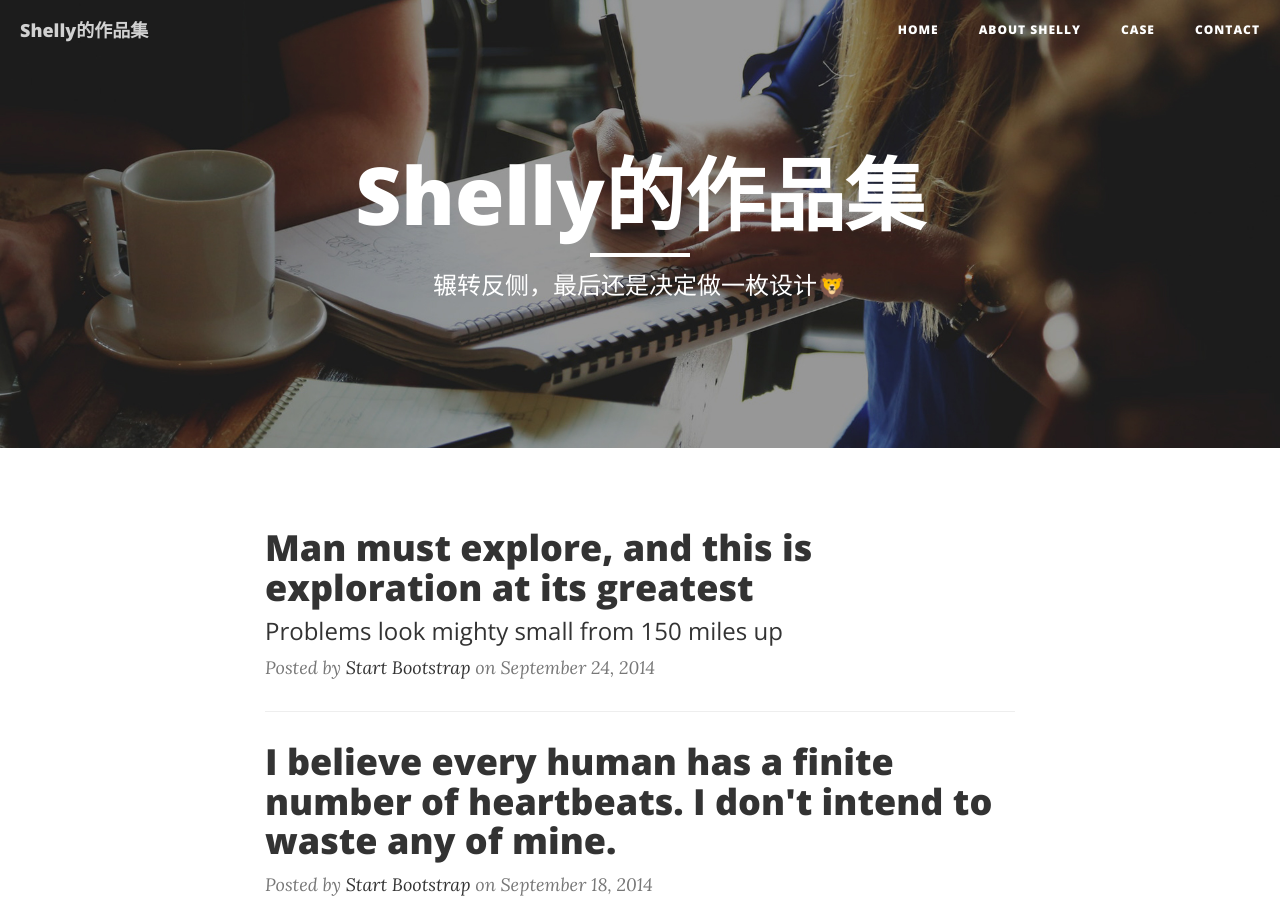
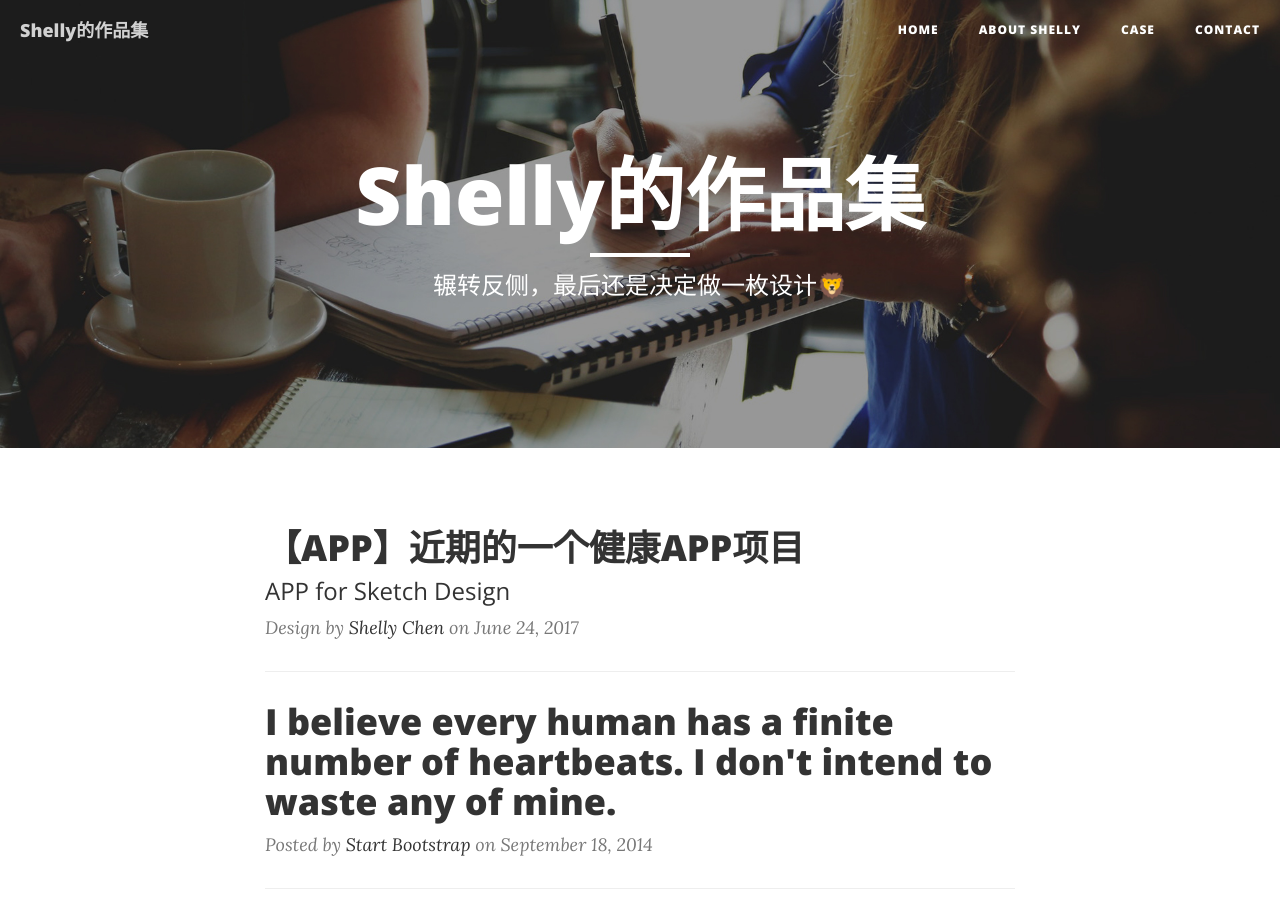
Before and after one commit to shellycee/GirlsCodingDayDemo, a website: page index.html in a window 1280 px wide. Shown: the top 901 px of the page. Drawn offline with nearby package versions, Linux system fonts and the light colour scheme.

Commit message:
Modify the project

```diff
--- a/index.html
+++ b/index.html
@@ -90,13 +90,13 @@
                 <div class="post-preview">
                     <a href="post.html">
                         <h2 class="post-title">
-                            Man must explore, and this is exploration at its greatest
+                            【APP】近期的一个健康APP项目
                         </h2>
                         <h3 class="post-subtitle">
-                            Problems look mighty small from 150 miles up
+                            APP for Sketch Design
                         </h3>
                     </a>
-                    <p class="post-meta">Posted by <a href="#">Start Bootstrap</a> on September 24, 2014</p>
+                    <p class="post-meta">Design by <a href="#">Shelly Chen</a> on June 24, 2017</p>
                 </div>
                 <hr>
                 <div class="post-preview">
```
